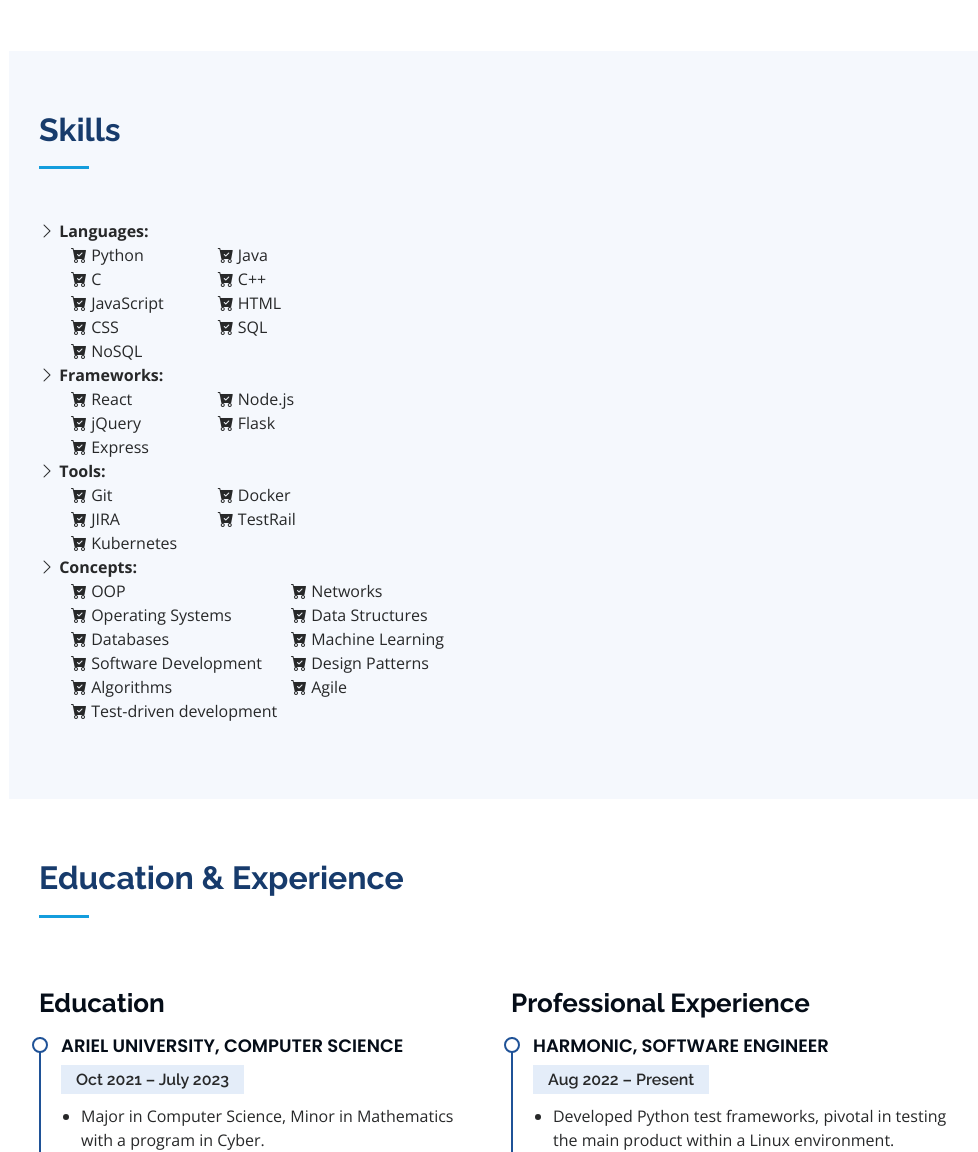
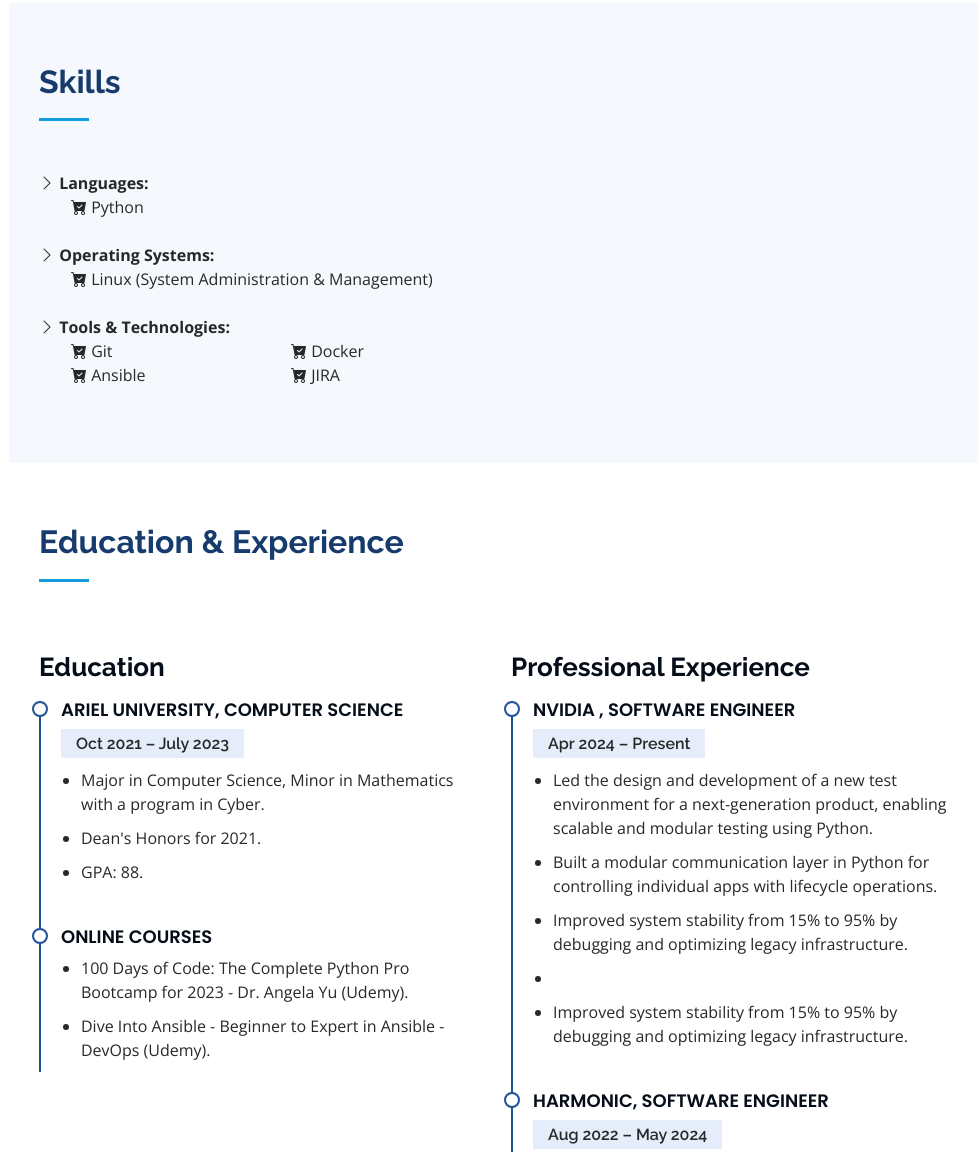
Before and after one commit to dvirBiton1/Portfolio, a plain HTML site: page index.html in a window 1280 px wide. Shown: the part 1383-2535 px from the top of the page, without its empty margins (291-1269 px from the left). Drawn offline with nearby package versions, Linux system fonts and the light colour scheme.

Commit message:
change portfolio

```diff
--- a/index.html
+++ b/index.html
@@ -65,7 +65,7 @@
   <section id="hero" class="d-flex flex-column justify-content-center align-items-center">
     <div class="hero-container" data-aos="fade-in">
       <h1>Dvir Biton</h1>
-      <p>I'm <span class="typed" data-typed-items="Junior Software Engineer"></span></p>
+      <p>I'm <span class="typed" data-typed-items="Software Engineer"></span></p>
     </div>
   </section><!-- End Hero -->
 
@@ -77,12 +77,9 @@
 
         <div class="section-title">
           <h2>About</h2>
-          <p>Driven by excellence in Computer Science, I hold a Bachelor's degree with a minor in Mathematics. With a
-            strong foundation in both theory and practice, I bring 1 year of experience as a Software Engineer,
-            specializing in crafting efficient test frameworks and adeptly applying Agile methodologies. My expertise
-            includes a keen grasp of network intricacies. Eager to contribute my skill set to a junior Software Engineer
-            role, I am committed to delivering innovative solutions and collaborative contributions within a dynamic
-            team.</p>
+          <p>Software Engineer with a Bachelor's degree in Computer Science and a minor in Mathematics.
+            Experienced in developing robust software systems, with strong expertise in Python development, Linux environments, and system design.
+            Proven track record in building scalable solutions and implementing efficient test frameworks.</p>
         </div>
 
         <div class="row">
@@ -90,7 +87,7 @@
             <img src="assets/img/profile-img.jpg" class="img-fluid" alt="">
           </div>
           <div class="col-lg-8 pt-4 pt-lg-0 content" data-aos="fade-left">
-            <h3>Junior Software Engineer</h3>
+            <h3>Software Engineer</h3>
             <div class="row">
               <div class="col-lg-6">
                 <ul>
@@ -137,139 +134,36 @@
                       <div class="col-sm-4">
                         <li class="list-group-item"><i class="bi bi-cart-check-fill"></i> Python</li>
                       </div>
-                      <div class="col-sm-4">
-                        <li class="list-group-item"><i class="bi bi-cart-check-fill"></i> Java</li>
+                  </ul>
+                </span>
+              <br>
+              </li>
+              <li><i class="bi bi-chevron-right "></i> <strong>Operating Systems:</strong> <span>
+                  <ul class="">
+                    <div class="row">
+                      <div class="col-sm-12">
+                        <li class="list-group-item"><i class="bi bi-cart-check-fill"></i> Linux (System Administration & Management)</li>
                       </div>
-                    </div>
-                    <div class="row">
-                      <div class="col-sm-4">
-                        <li class="list-group-item"><i class="bi bi-cart-check-fill"></i> C</li>
-                      </div>
-                      <div class="col-sm-4">
-                        <li class="list-group-item"><i class="bi bi-cart-check-fill"></i> C++</li>
-                      </div>
-                    </div>
-                    <div class="row">
-                      <div class="col-sm-4">
-                        <li class="list-group-item"><i class="bi bi-cart-check-fill"></i> JavaScript</li>
-                      </div>
-                      <div class="col-sm-4">
-                        <li class="list-group-item"><i class="bi bi-cart-check-fill"></i> HTML</li>
-                      </div>
-                    </div>
-                    <div class="row">
-                      <div class="col-sm-4">
-                        <li class="list-group-item"><i class="bi bi-cart-check-fill"></i> CSS</li>
-                      </div>
-                      <div class="col-sm-4">
-                        <li class="list-group-item"><i class="bi bi-cart-check-fill"></i> SQL</li>
-                      </div>
-                    </div>
-                    <div class="row">
-                      <div class="col-sm-4">
-                        <li class="list-group-item"><i class="bi bi-cart-check-fill"></i> NoSQL</li>
-                      </div>
-                    </div>
                   </ul>
                 </span>
               </li>
-              <li><i class="bi bi-chevron-right "></i> <strong>Frameworks:</strong> <span>
+              <br>
+              <li><i class="bi bi-chevron-right "></i> <strong>Tools & Technologies:</strong> <span>
                   <ul class="">
                     <div class="row">
-                      <div class="col-sm-4">
-                        <li class="list-group-item"><i class="bi bi-cart-check-fill"></i> React</li>
-                      </div>
-                      <div class="col-sm-4">
-                        <li class="list-group-item"><i class="bi bi-cart-check-fill"></i> Node.js</li>
-                      </div>
-                    </div>
-                    <div class="row">
-                      <div class="col-sm-4">
-                        <li class="list-group-item"><i class="bi bi-cart-check-fill"></i> jQuery</li>
-                      </div>
-                      <div class="col-sm-4">
-                        <li class="list-group-item"><i class="bi bi-cart-check-fill"></i> Flask</li>
-                      </div>
-                    </div>
-                    <div class="row">
-                      <div class="col-sm-4">
-                        <li class="list-group-item"><i class="bi bi-cart-check-fill"></i> Express</li>
-                      </div>
-                    </div>
-                  </ul>
-                </span>
-              </li>
-              <li><i class="bi bi-chevron-right "></i> <strong>Tools:</strong> <span>
-                  <ul class="">
-                    <div class="row">
-                      <div class="col-sm-4">
+                      <div class="col-sm-6">
                         <li class="list-group-item"><i class="bi bi-cart-check-fill"></i> Git</li>
                       </div>
-                      <div class="col-sm-4">
+                      <div class="col-sm-6">
                         <li class="list-group-item"><i class="bi bi-cart-check-fill"></i> Docker</li>
                       </div>
                     </div>
                     <div class="row">
-                      <div class="col-sm-4">
-                        <li class="list-group-item"><i class="bi bi-cart-check-fill"></i> JIRA</li>
-                      </div>
-                      <div class="col-sm-4">
-                        <li class="list-group-item"><i class="bi bi-cart-check-fill"></i> TestRail</li>
-                      </div>
-                    </div>
-                    <div class="row">
-                      <div class="col-sm-4">
-                        <li class="list-group-item"><i class="bi bi-cart-check-fill"></i> Kubernetes</li>
-                      </div>
-                    </div>
-                  </ul>
-                </span>
-              </li>
-              <li><i class="bi bi-chevron-right "></i> <strong>Concepts:</strong> <span>
-                  <ul class="">
-                    <div class="row">
                       <div class="col-sm-6">
-                        <li class="list-group-item"><i class="bi bi-cart-check-fill"></i> OOP</li>
+                        <li class="list-group-item"><i class="bi bi-cart-check-fill"></i> Ansible</li>
                       </div>
                       <div class="col-sm-6">
-                        <li class="list-group-item"><i class="bi bi-cart-check-fill"></i> Networks</li>
-                      </div>
-                    </div>
-                    <div class="row">
-                      <div class="col-sm-6">
-                        <li class="list-group-item"><i class="bi bi-cart-check-fill"></i> Operating Systems</li>
-                      </div>
-                      <div class="col-sm-6">
-                        <li class="list-group-item"><i class="bi bi-cart-check-fill"></i> Data Structures</li>
-                      </div>
-                    </div>
-                    <div class="row">
-                      <div class="col-sm-6">
-                        <li class="list-group-item"><i class="bi bi-cart-check-fill"></i> Databases</li>
-                      </div>
-                      <div class="col-sm-6">
-                        <li class="list-group-item"><i class="bi bi-cart-check-fill"></i> Machine Learning</li>
-                      </div>
-                    </div>
-                    <div class="row">
-                      <div class="col-sm-6">
-                        <li class="list-group-item"><i class="bi bi-cart-check-fill"></i> Software Development</li>
-                      </div>
-                      <div class="col-sm-6">
-                        <li class="list-group-item"><i class="bi bi-cart-check-fill"></i> Design Patterns</li>
-                      </div>
-                    </div>
-                    <div class="row">
-                      <div class="col-sm-6">
-                        <li class="list-group-item"><i class="bi bi-cart-check-fill"></i> Algorithms</li>
-                      </div>
-                      <div class="col-sm-6">
-                        <li class="list-group-item"><i class="bi bi-cart-check-fill"></i> Agile</li>
-                      </div>
-                    </div>
-                    <div class="row">
-                      <div class="col-sm-8">
-                        <li class="list-group-item"><i class="bi bi-cart-check-fill"></i> Test-driven development</li>
+                        <li class="list-group-item"><i class="bi bi-cart-check-fill"></i> JIRA</li>
                       </div>
                     </div>
                   </ul>
@@ -307,15 +201,25 @@
               <h4>Online Courses</h4>
               <ul>
                 <li>100 Days of Code: The Complete Python Pro Bootcamp for 2023 - Dr. Angela Yu (Udemy).</li>
-                <li>The Complete 2023 Web Development Bootcamp - Dr. Angela Yu (Udemy).</li>
+                <li>Dive Into Ansible - Beginner to Expert in Ansible - DevOps (Udemy).</li>
               </ul>
             </div>
           </div>
           <div class="col-lg-6" data-aos="fade-up" data-aos-delay="100">
             <h3 class="resume-title">Professional Experience</h3>
             <div class="resume-item">
+              <h4>NVIDIA , Software Engineer </h4>
+              <h5>Apr 2024  – Present</h5>
+              <ul>
+                <li>Led the design and development of a new test environment for a next-generation product, enabling scalable and modular testing using Python.</li>
+                <li>Built a modular communication layer in Python for controlling individual apps with lifecycle operations.</li>
+                <li>Improved system stability from 15% to 95% by debugging and optimizing legacy infrastructure.</li>
+                <li><li>Improved system stability from 15% to 95% by debugging and optimizing legacy infrastructure.</li></li>
+              </ul>
+            </div>
+            <div class="resume-item">
               <h4>Harmonic, Software Engineer </h4>
-              <h5>Aug 2022 – Present</h5>
+              <h5>Aug 2022 – May 2024</h5>
               <ul>
                 <li>Developed Python test frameworks, pivotal in testing the main product within a Linux environment.</li>
                 <li>Employed Agile Scrum methodology, managed tasks through JIRA, and executed tests with TestRail.</li>
```
